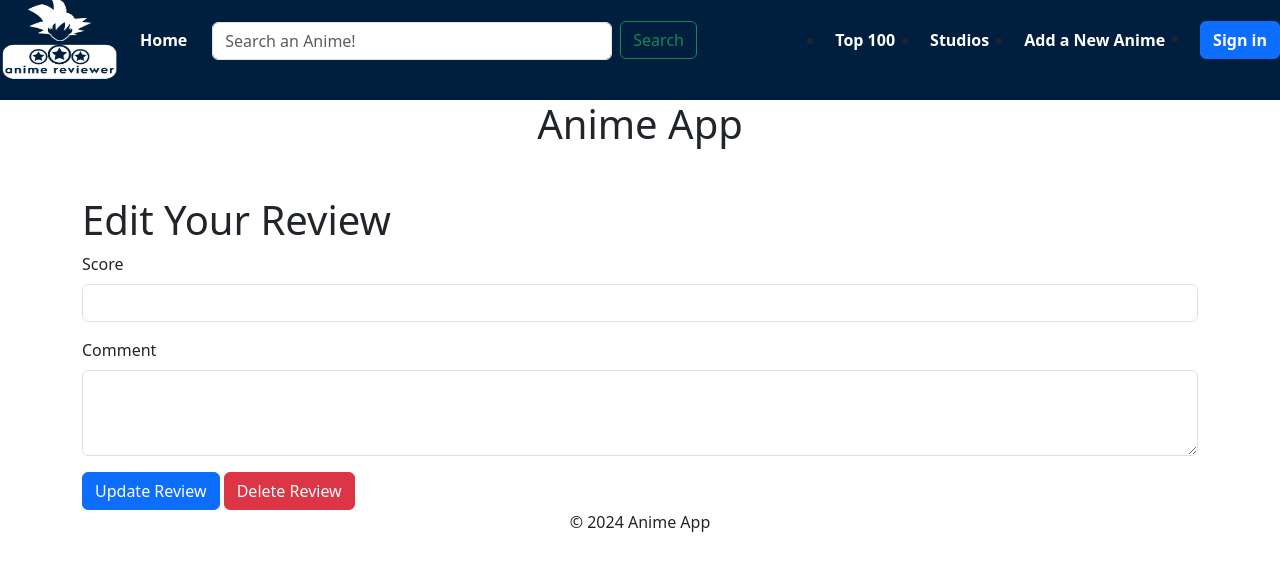
After one commit to Mfaytinn/AnimeReview-BLG317, a Flask app: template app/templates/edit_review.html in a window 1280 px wide. The commit adds this page. Shown: the top 571 px of the page. Run offline with Flask 3, Linux system fonts and the light colour scheme; the template is opened without the code that fills it, so the values that code supplies are empty.

Commit message:
Added html template for editing and deleting review

```diff
--- /dev/null
+++ b/app/templates/edit_review.html
@@ -0,0 +1,27 @@
+{% extends 'layout.html' %}
+
+{% block title %}Edit Review{% endblock %}
+
+{% block content %}
+<div class="container mt-5">
+    <h1>Edit Your Review</h1>
+    <form action="{{ url_for('edit_review', score_id=review['score_id']) }}" method="POST" class="d-inline">
+        <input type="hidden" name="anime_id" value="{{ review['anime_id'] }}">
+        <div class="mb-3">
+            <label for="score" class="form-label">Score</label>
+            <input type="number" id="score" name="score" class="form-control" min="1" max="10" value="{{ review['score'] }}" required>
+        </div>
+        <div class="mb-3">
+            <label for="comment" class="form-label">Comment</label>
+            <textarea id="comment" name="comment" class="form-control" rows="3" required>{{ review['comment'] }}</textarea>
+        </div>
+        <button type="submit" class="btn btn-primary">Update Review</button>
+    </form>
+
+    <!-- Delete Button -->
+    <form action="{{ url_for('delete_review', score_id=review['score_id']) }}" method="POST" class="d-inline" onsubmit="return confirm('Are you sure you want to delete this review? This action cannot be undone.');">
+        <input type="hidden" name="anime_id" value="{{ review['anime_id'] }}">
+        <button type="submit" class="btn btn-danger">Delete Review</button>
+    </form>
+</div>
+{% endblock %}
--- a/app/templates/signin.html
+++ b/app/templates/signin.html
@@ -1,9 +1,9 @@
 {% extends 'layout.html' %}
 
-{% block title %}Signin{% endblock %}
+{% block title %}Sign in{% endblock %}
 
 {% block header %}
-    <h1>Signin</h1>
+    <h1>Sign in</h1>
 {% endblock %}
 
 {% block content %}
```
